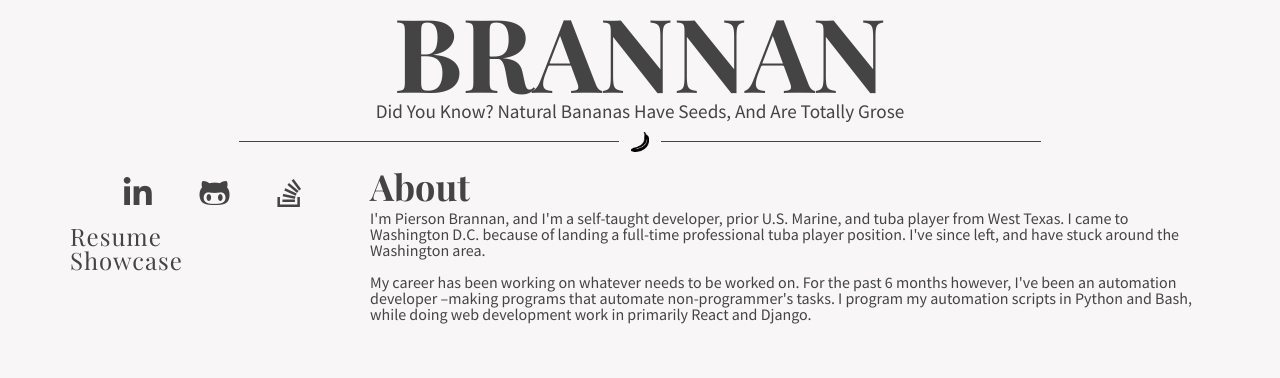
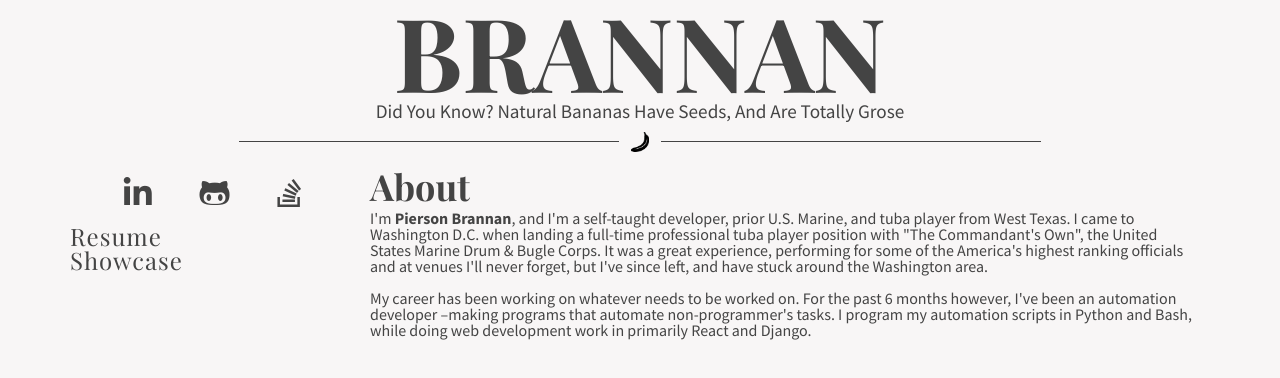
Before and after one commit to bananabrann/bananabrann.com, a React (Create React App) app: page / in a window 1280 px wide. Shown: the top 378 px of the page. Built offline with nearby package versions, Linux system fonts and the light colour scheme; a web font is replaced by a local one.

Commit message:
Bio changes

```diff
--- a/src/Components/Home/Home.js
+++ b/src/Components/Home/Home.js
@@ -76,11 +76,13 @@ class Home extends React.Component {
             <Col id="home-content-row">
               <h3>About</h3>
               <p>
-                I'm Pierson Brannan, and I'm a self-taught developer, prior U.S.
+                I'm <b>Pierson Brannan</b>, and I'm a self-taught developer, prior U.S.
                 Marine, and tuba player from West Texas. I came to Washington
-                D.C. because of landing a full-time professional tuba player
-                position. I've since left, and have stuck around the Washington
-                area.
+                D.C. when landing a full-time professional tuba player
+                position with "The Commandant's Own", the United States Marine Drum & Bugle Corps.
+                It was a great experience, performing for some of the America's highest ranking
+                officials and at venues I'll never forget, but I've since left, and have
+                stuck around the Washington area.
               </p>
               <br />
               <p>
```
